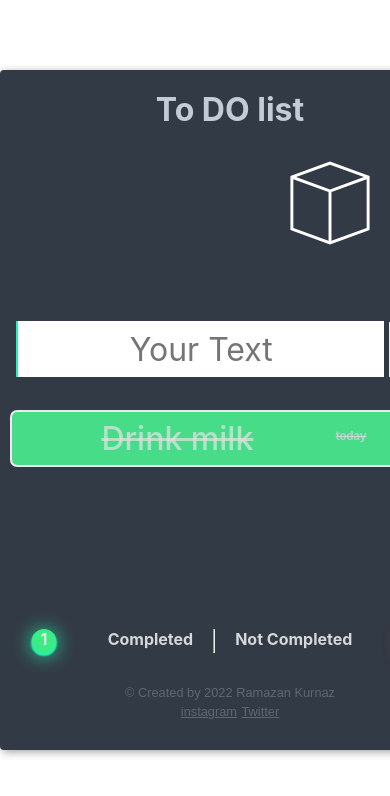
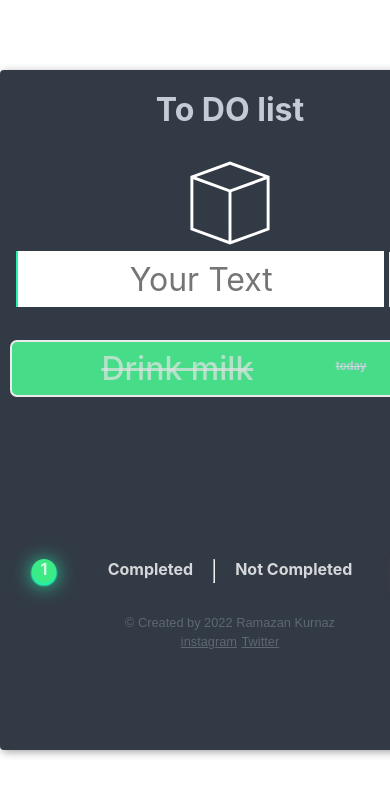
Before and after one commit to RamazanKurnaz/To-DO-App, a plain HTML site: page index.html in a window 390 px wide. Shown: the top 796 px of the page. Drawn offline with Linux system fonts and the light colour scheme.

Commit message:
Update style.css

```diff
--- a/style.css
+++ b/style.css
@@ -54,7 +54,7 @@ svg{
 @media (max-width:500px) {
 
     svg{
-        margin-left: 200px;
+        margin: 0 auto;
     }
 
     .textInput{
```
